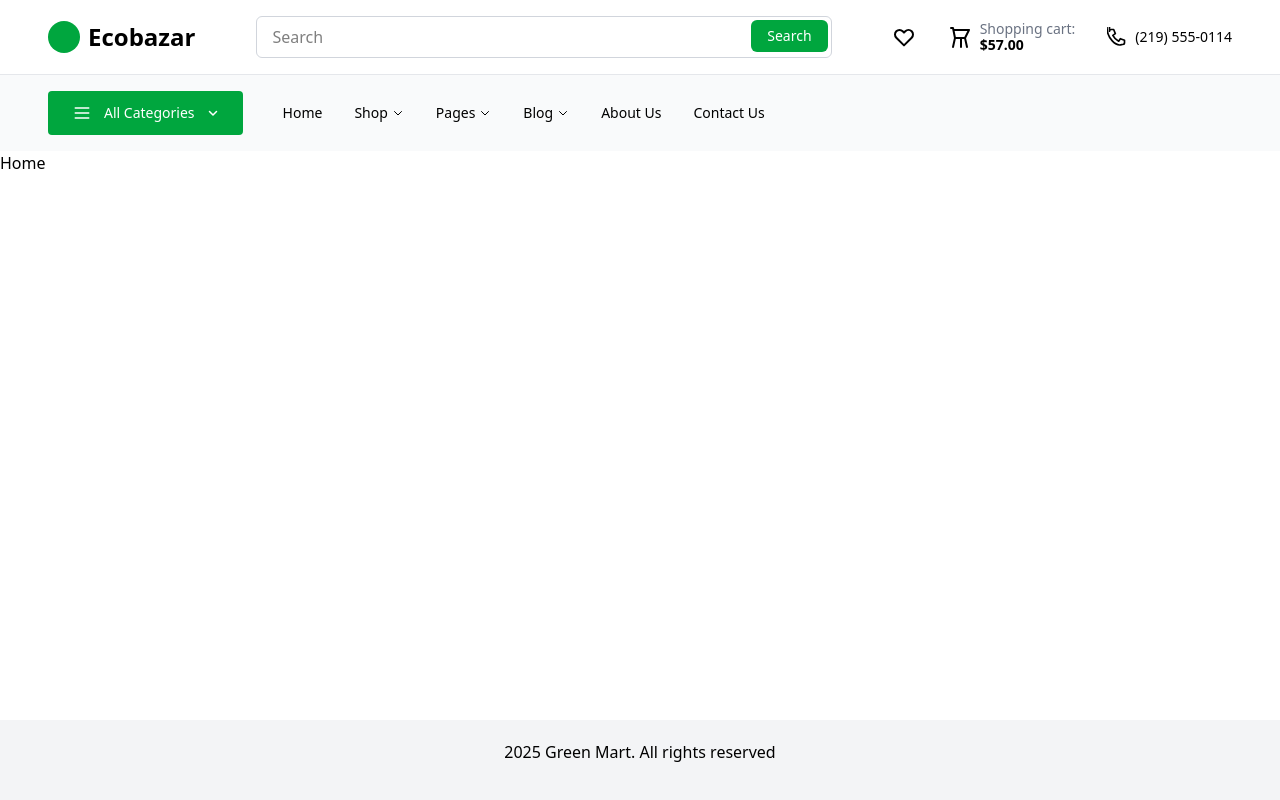
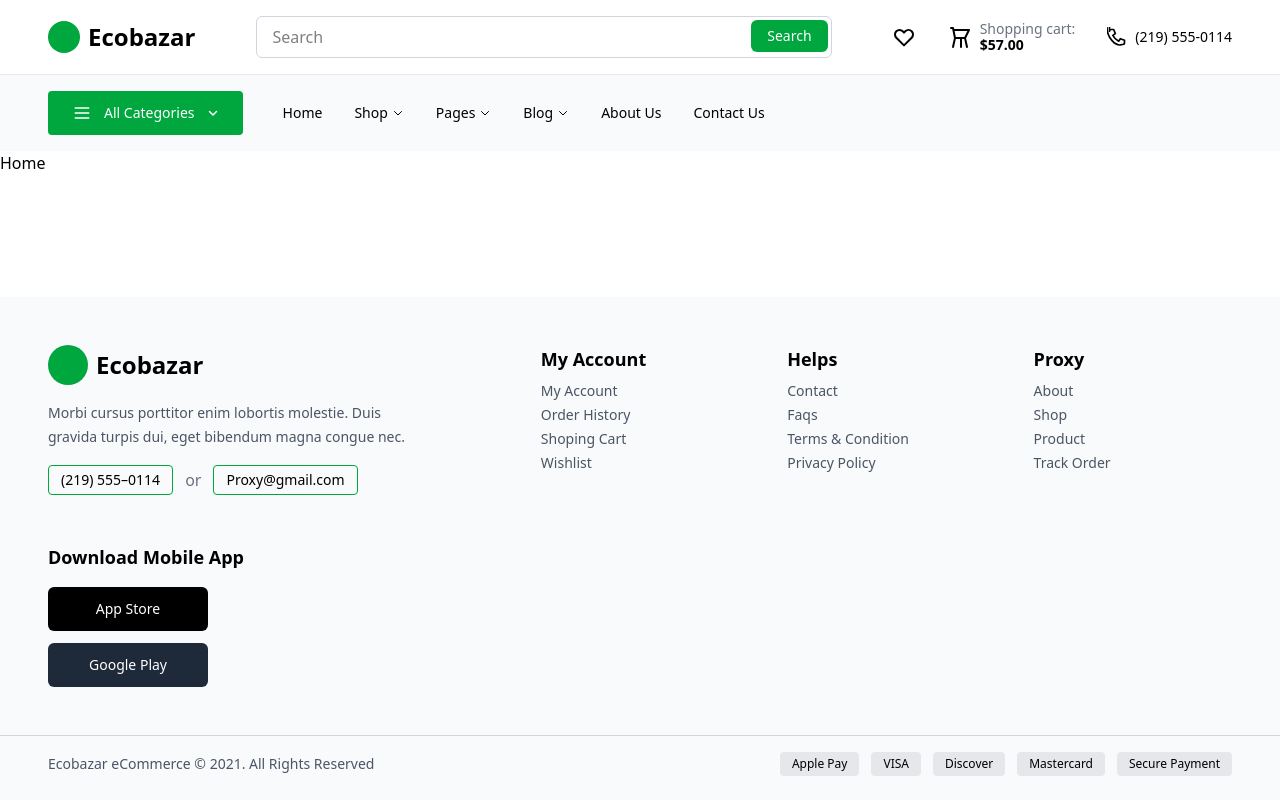
Before and after one commit to cdac-project-green-mart/web-frontend, a React (Vite) app in the folder ecomm-user-client/: page / in a window 1280 px wide. Built offline with nearby package versions, Linux system fonts and the light colour scheme.

Commit message:
Footer redesign

```diff
--- a/ecomm-user-client/src/components/footer/Footer.jsx
+++ b/ecomm-user-client/src/components/footer/Footer.jsx
@@ -1,9 +1,108 @@
-import React from 'react'
+import React from "react";
 
 const Footer = () => {
   return (
-        <footer className='bg-gray-100 text-center h-20 pt-5'>2025 Green Mart. All rights reserved</footer>
-  )
-}
+    <footer className="w-full bg-gray-50 pt-12 pb-6">
 
-export default Footer
+      {/* MAIN FOOTER */}
+      <div className="px-12 grid grid-cols-1 md:grid-cols-5 gap-12">
+
+        {/* LOGO + TEXT + CONTACT */}
+        <div className="space-y-4 col-span-2">
+          <div className="flex items-center gap-2">
+            {/* Placeholder Logo */}
+            <div className="w-10 h-10 bg-green-600 rounded-full"></div>
+            <span className="text-2xl font-semibold">Ecobazar</span>
+          </div>
+
+          <p className="text-gray-600 text-sm leading-6 max-w-sm">
+            Morbi cursus porttitor enim lobortis molestie.
+            Duis gravida turpis dui, eget bibendum magna congue nec.
+          </p>
+
+          <div className="flex items-center gap-3">
+            <p className="border border-green-600 px-3 py-1 rounded text-sm">
+              (219) 555–0114
+            </p>
+            <span className="text-gray-500">or</span>
+            <p className="border border-green-600 px-3 py-1 rounded text-sm cursor-pointer">
+              Proxy@gmail.com
+            </p>
+          </div>
+        </div>
+
+        {/* COLUMN: My Account */}
+        <div className="space-y-2">
+          <h4 className="font-semibold text-lg">My Account</h4>
+          <ul className="space-y-1 text-gray-600 text-sm">
+            <li className="cursor-pointer hover:text-green-600">My Account</li>
+            <li className="cursor-pointer hover:text-green-600">Order History</li>
+            <li className="cursor-pointer hover:text-green-600">Shoping Cart</li>
+            <li className="cursor-pointer hover:text-green-600">Wishlist</li>
+          </ul>
+        </div>
+
+        {/* COLUMN: Helps */}
+        <div className="space-y-2">
+          <h4 className="font-semibold text-lg">Helps</h4>
+          <ul className="space-y-1 text-gray-600 text-sm">
+            <li className="cursor-pointer hover:text-green-600">Contact</li>
+            <li className="cursor-pointer hover:text-green-600">Faqs</li>
+            <li className="cursor-pointer hover:text-green-600">Terms & Condition</li>
+            <li className="cursor-pointer hover:text-green-600">Privacy Policy</li>
+          </ul>
+        </div>
+
+        {/* COLUMN: Proxy */}
+        <div className="space-y-2">
+          <h4 className="font-semibold text-lg">Proxy</h4>
+          <ul className="space-y-1 text-gray-600 text-sm">
+            <li className="cursor-pointer hover:text-green-600">About</li>
+            <li className="cursor-pointer hover:text-green-600">Shop</li>
+            <li className="cursor-pointer hover:text-green-600">Product</li>
+            <li className="cursor-pointer hover:text-green-600">Track Order</li>
+          </ul>
+        </div>
+
+        {/* COLUMN: App Download */}
+        <div className="space-y-4">
+          <h4 className="font-semibold text-lg">Download Mobile App</h4>
+
+          {/* Button placeholders */}
+          <div className="space-y-3">
+            <div className="bg-black text-white rounded-md px-4 py-3 text-sm w-40 text-center">
+              App Store
+            </div>
+            <div className="bg-gray-800 text-white rounded-md px-4 py-3 text-sm w-40 text-center">
+              Google Play
+            </div>
+          </div>
+        </div>
+
+      </div>
+
+      {/* BOTTOM BAR */}
+      <div className="w-full mt-12 border-t border-gray-300 pt-4 px-12 flex items-center justify-between flex-wrap">
+
+        {/* LEFT TEXT */}
+        <p className="text-gray-600 text-sm">
+          Ecobazar eCommerce © 2021. All Rights Reserved
+        </p>
+
+        {/* PAYMENT BUTTONS (placeholders) */}
+        <div className="flex items-center gap-3 mt-4 md:mt-0">
+
+          <div className="bg-gray-200 px-3 py-1 rounded text-xs">Apple Pay</div>
+          <div className="bg-gray-200 px-3 py-1 rounded text-xs">VISA</div>
+          <div className="bg-gray-200 px-3 py-1 rounded text-xs">Discover</div>
+          <div className="bg-gray-200 px-3 py-1 rounded text-xs">Mastercard</div>
+          <div className="bg-gray-200 px-3 py-1 rounded text-xs">Secure Payment</div>
+
+        </div>
+
+      </div>
+    </footer>
+  );
+};
+
+export default Footer;
```
